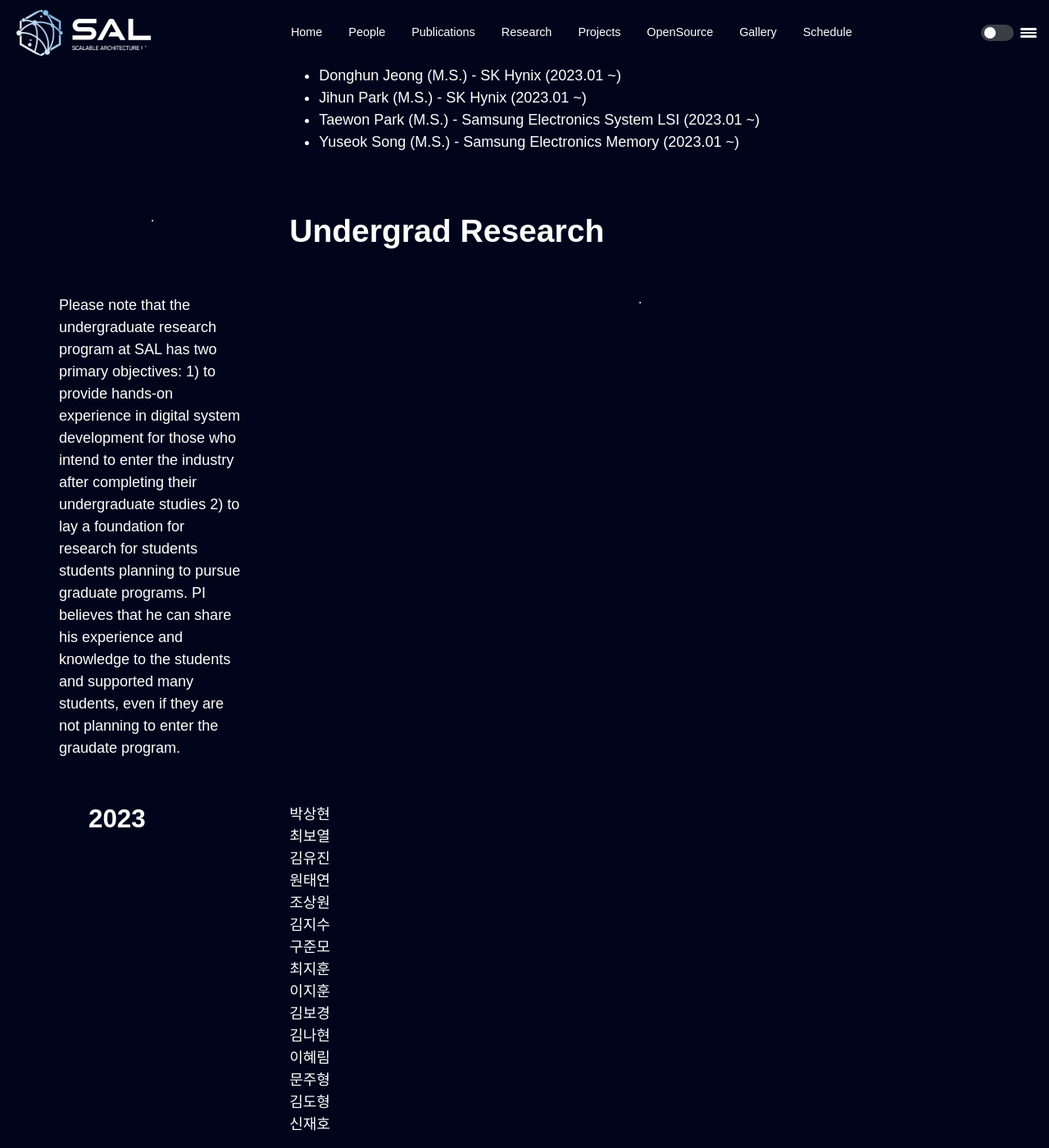
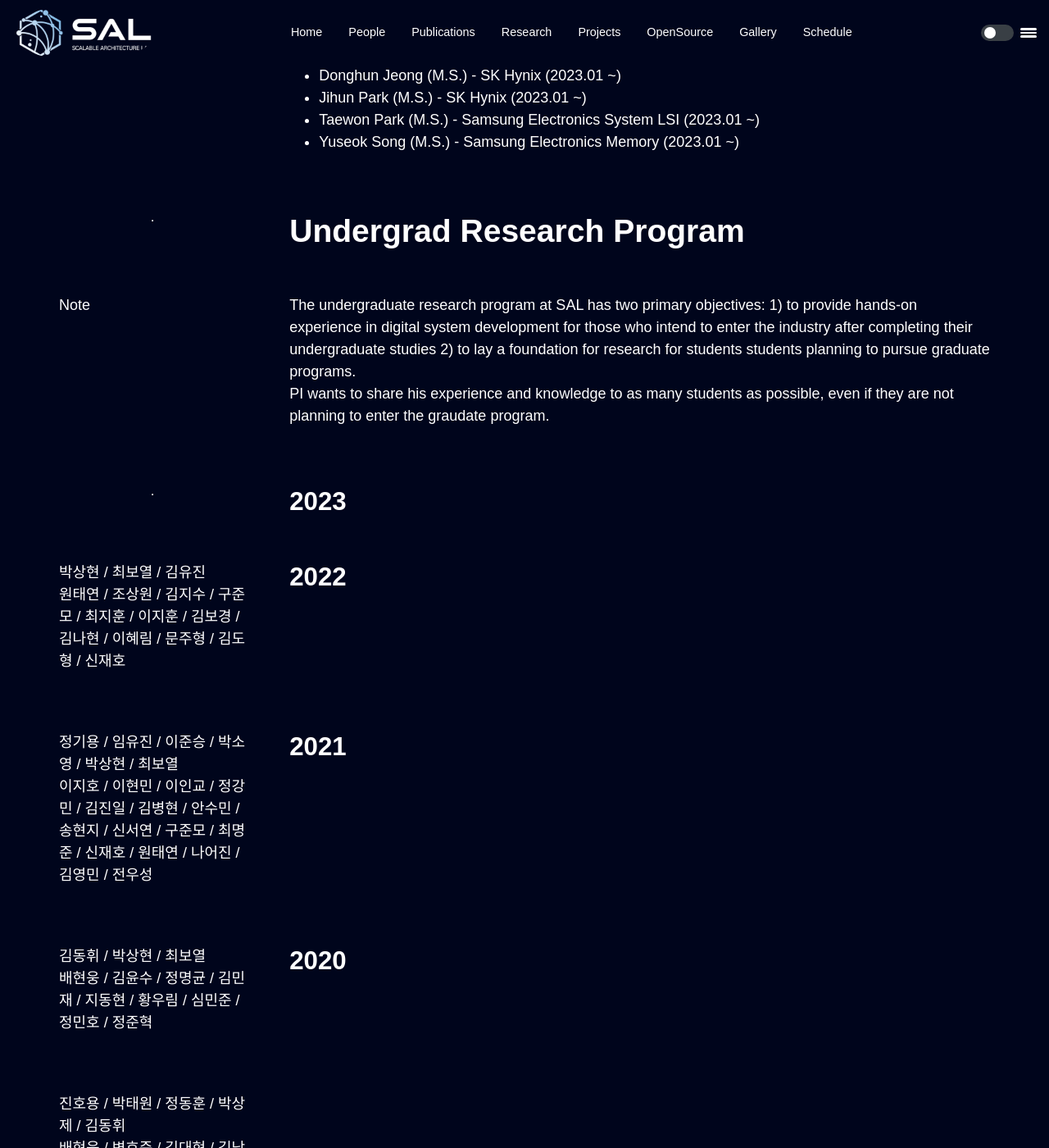
Before and after one commit to scalable-arch/scalable-arch.github.io, a Jekyll site: the page built from members-alumni.md, in a window 1280 px wide and 1400 px high, scrolled down 544 px. Shown: the whole window at 82% size. Built offline with Jekyll 4.4.1, drawn with Linux system fonts in a browser that asks for light colours; some of the changed text lies outside the part shown.

Commit message:
Update members-alumni.md

```diff
--- a/members-alumni.md
+++ b/members-alumni.md
@@ -21,84 +21,33 @@ layout: posts-page
 
 
 ---
-# Undergrad Research
-Please note that the undergraduate research program at SAL has two primary objectives:
+# Undergrad Research Program
+
+Note
+
+- The undergraduate research program at SAL has two primary objectives:
 1) to provide hands-on experience in digital system development for those who intend to enter the industry after completing their undergraduate studies
 2) to lay a foundation for research for students students planning to pursue graduate programs.
-PI believes that he can share his experience and knowledge to the students and supported many students, even if they are not planning to enter the graudate program.
+- PI wants to share his experience and knowledge to as many students as possible, even if they are not planning to enter the graudate program.
 
 ---
 ## 2023
-  {:.inner-list}
-  - 박상현
-  - 최보열
-  - 김유진
-  - 원태연
-  - 조상원
-  - 김지수
-  - 구준모
-  - 최지훈
-  - 이지훈
-  - 김보경
-  - 김나현
-  - 이혜림
-  - 문주형
-  - 김도형
-  - 신재호
+
+  - 박상현 / 최보열 / 김유진
+  - 원태연 / 조상원 / 김지수 / 구준모 / 최지훈 / 이지훈 / 김보경 / 김나현 / 이혜림 / 문주형 / 김도형 / 신재호
 
 ## 2022
 
-  - 정기용
-  - 임유진
-  - 이준승
-  - 박소영
-  - 최보열
-  - 박상현
-  - 이지호
-  - 이현민
-  - 이인교
-  - 정강민
-  - 김진일
-  - 김병현
-  - 안수민
-  - 송현지
-  - 신서연
-  - 구준모
-  - 최명준
-  - 신재호
-  - 원태연
-  - 나어진
-  - 김영민
-  - 전우성
+  - 정기용 / 임유진 / 이준승 / 박소영 / 박상현 / 최보열
+  - 이지호 / 이현민 / 이인교 / 정강민 / 김진일 / 김병현 / 안수민 / 송현지 / 신서연 / 구준모 / 최명준 / 신재호 / 원태연 / 나어진 / 김영민 / 전우성
 
 
 ## 2021
 
-  - 김동휘
-  - 최보열
-  - 박상현
-  - 배현웅
-  - 김윤수
-  - 정명균
-  - 김민재
-  - 지동현
-  - 황우림
-  - 심민준
-  - 정민호
-  - 정준혁
+  - 김동휘 / 박상현 / 최보열
+  - 배현웅 / 김윤수 / 정명균 / 김민재 / 지동현 / 황우림 / 심민준 / 정민호 / 정준혁
 
 ## 2020
 
-  - 진호용
-  - 박태원
-  - 정동훈
-  - 박상제
-  - 김동휘
-  - 배현웅
-  - 변효준
-  - 김대현
-  - 김낙현
-  - 송규한
-  - 윤석준
-  - 한승하
-  - 유동규
+  - 진호용 / 박태원 / 정동훈 / 박상제 / 김동휘
+  - 배현웅 / 변효준 / 김대현 / 김낙현 / 송규한 / 윤석준 / 한승하 / 유동규
```
